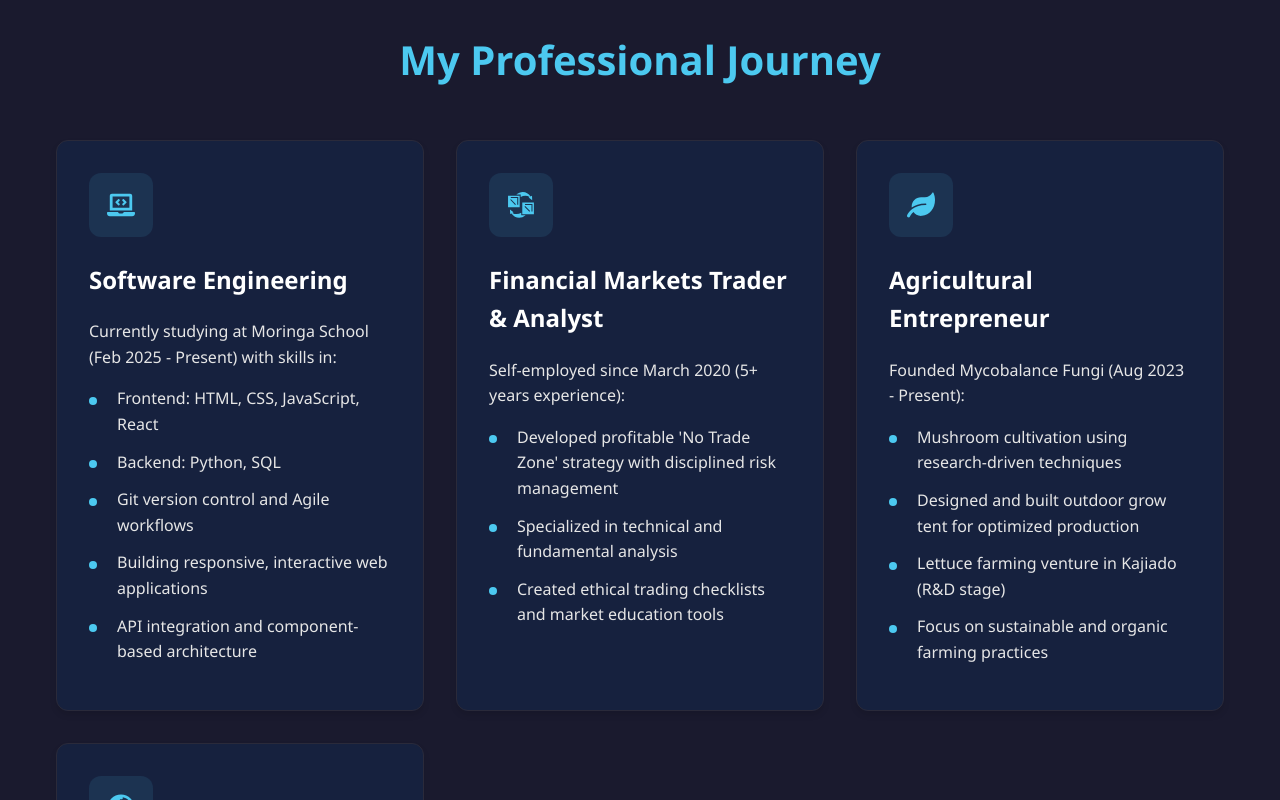
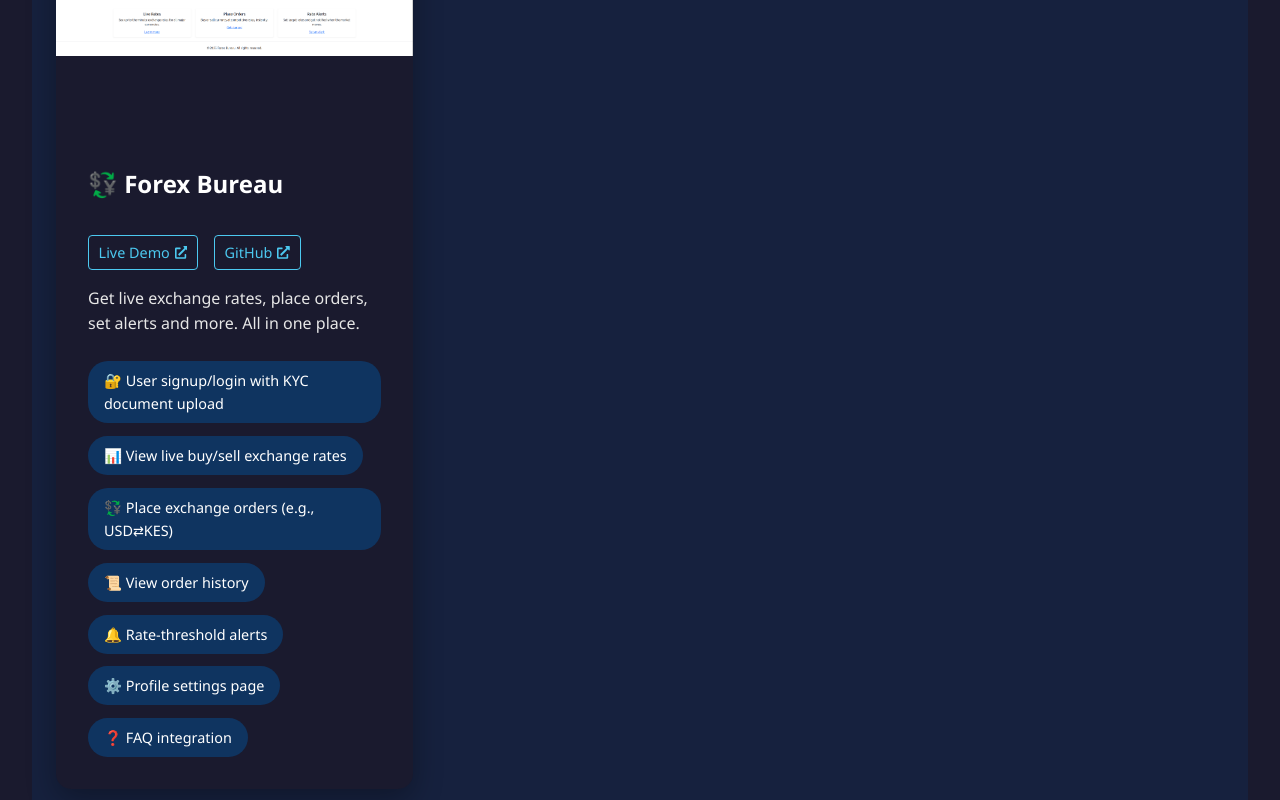
Before and after one commit to Jerome-Chauncey/PortfolioV2, a React (Vite) app: page / in a window 1280 px wide. Shown: the part 3980-4780 px from the top of the page. Built offline with nearby package versions, Linux system fonts and the light colour scheme.

Commit message:
modifies: Projects.jsx and added latest project forex_bureau adds: Forex_Bureau.png to public/assets/images

```diff
--- a/src/components/Projects.jsx
+++ b/src/components/Projects.jsx
@@ -1,7 +1,8 @@
 import React from 'react';
 import onepercent1 from '/public/assets/images/onepercent1.png';
 import onepercent2 from '/public/assets/images/onepercent2.png';
-import currencyCli from '/public/assets/images/currency_converter.png'; // Add this image
+import currencyCli from '/public/assets/images/currency_converter.png';
+import forex_bureau from '/public/assets/images/Forex_Bureau.png';
 import { FaExternalLinkAlt } from 'react-icons/fa';
 
 const Projects = () => {
@@ -49,6 +50,22 @@ const Projects = () => {
       ],
       link: "#", // Add your live demo URL if available
       repo: "https://github.com/Jerome-Chauncey/currency-converterv1" // Add your repo URL
+    },
+    {
+      title: "💱 Forex Bureau",
+      description: "Get live exchange rates, place orders, set alerts and more. All in one place.",
+      image: forex_bureau,
+      highlights: [
+        "🔐 User signup/login with KYC document upload ",
+        "📊 View live buy/sell exchange rates ",
+        "💱 Place exchange orders (e.g., USD⇄KES) ",
+        "📜 View order history ",
+        "🔔 Rate-threshold alerts",
+        "⚙️ Profile settings page ",
+        "❓ FAQ integration "
+      ],
+      link: "https://forex-bureau-ui.onrender.com/",
+      repo: "https://github.com/Jerome-Chauncey/Forex-Bureau" // Add your repo URL
     }
   ];
 
```
Also changed, not shown: public/assets/images/Forex_Bureau.png (added).
